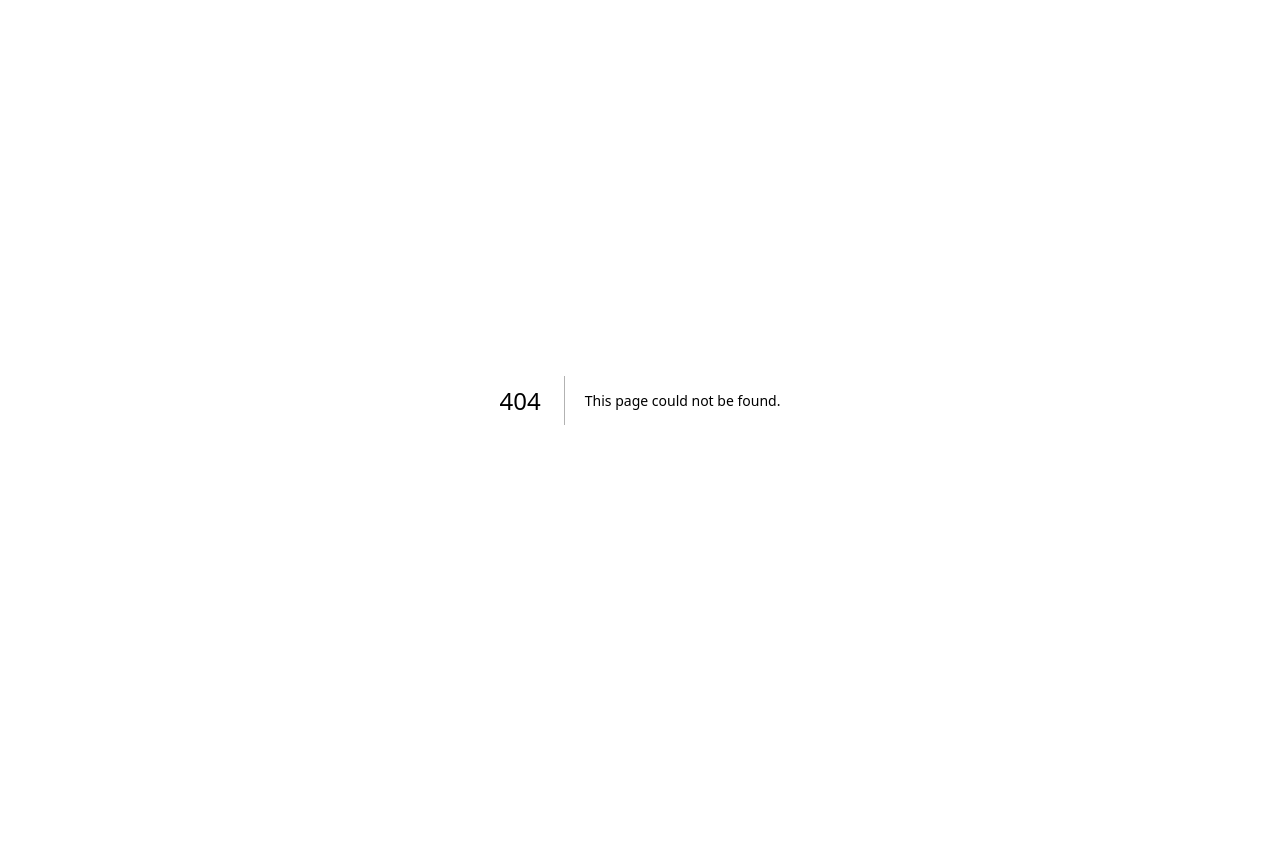
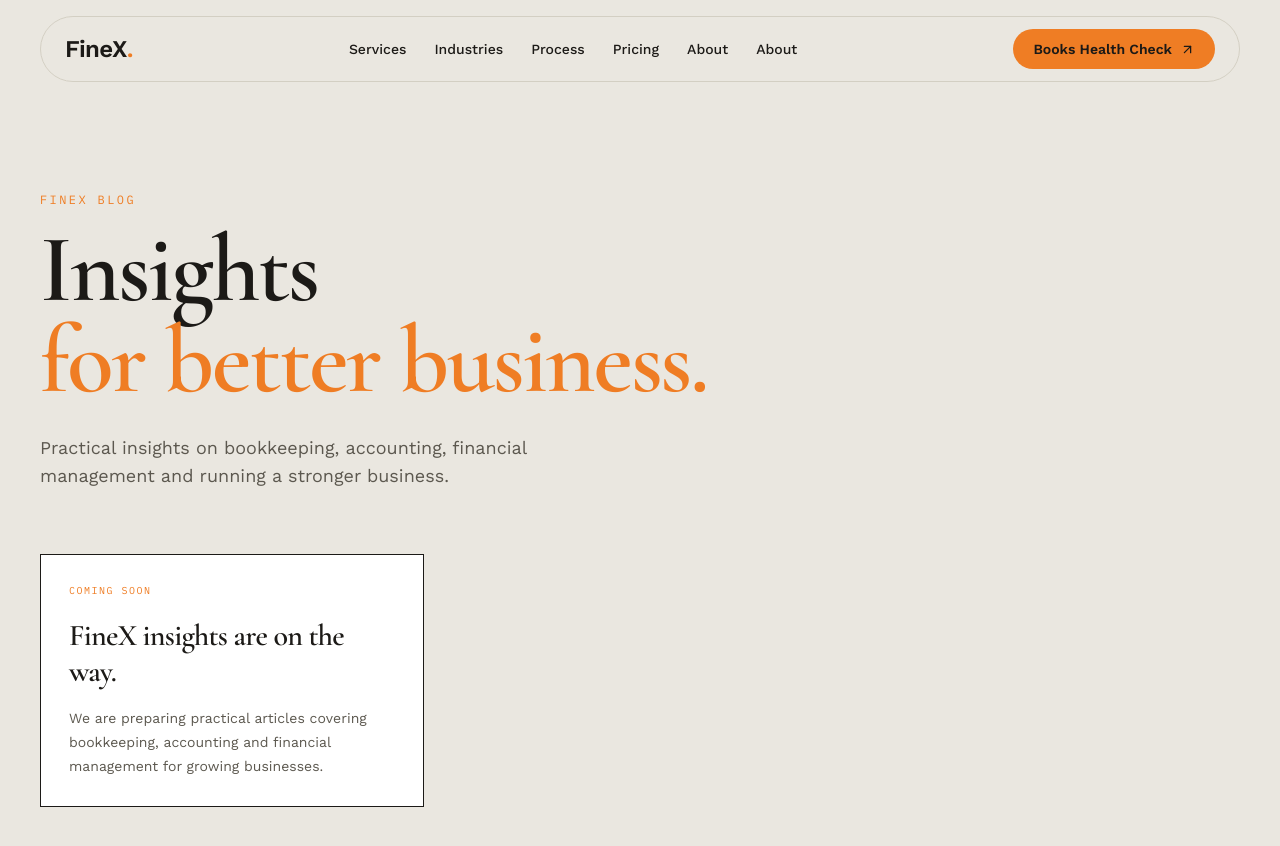
Before and after one commit to asasatha9494/finex-website, a Next.js app: page /blog in a window 1280 px wide. Before the commit this address had no page. Shown: the top 846 px of the page. Before the commit the page ends 800 px from the top, so only its background shows below. Built offline with nearby package versions, Linux system fonts and the light colour scheme.

Commit message:
add blog page and navigation

```diff
--- /dev/null
+++ b/app/blog/page.tsx
@@ -0,0 +1,51 @@
+import Navbar from "@/components/Navbar";
+
+export default function BlogPage() {
+  return (
+    <main className="min-h-screen bg-[#eae7e0] text-[#1c1a17]">
+      <Navbar />
+
+      <section className="px-6 pb-24 pt-40 md:pb-32 md:pt-48">
+        <div className="mx-auto max-w-[1200px]">
+
+          <div className="max-w-3xl">
+            <p className="finex-mono text-xs uppercase tracking-[0.2em] text-[#ef7d24]">
+              FineX Blog
+            </p>
+
+            <h1 className="finex-heading mt-4 text-6xl leading-[0.95] md:text-8xl">
+              Insights
+              <br />
+              <span className="text-[#ef7d24]">for better business.</span>
+            </h1>
+
+            <p className="finex-body mt-7 max-w-xl text-base leading-7 text-[#5c584f] md:text-lg">
+              Practical insights on bookkeeping, accounting, financial
+              management and running a stronger business.
+            </p>
+          </div>
+
+          <div className="mt-16 grid gap-6 md:grid-cols-2 lg:grid-cols-3">
+
+            <article className="border border-[#1c1a17] bg-white p-7">
+              <p className="finex-mono text-[10px] uppercase tracking-[0.15em] text-[#ef7d24]">
+                Coming Soon
+              </p>
+
+              <h2 className="finex-heading mt-5 text-3xl">
+                FineX insights are on the way.
+              </h2>
+
+              <p className="finex-body mt-4 text-sm leading-6 text-[#5c584f]">
+                We are preparing practical articles covering bookkeeping,
+                accounting and financial management for growing businesses.
+              </p>
+            </article>
+
+          </div>
+
+        </div>
+      </section>
+    </main>
+  );
+}
--- a/components/Navbar.tsx
+++ b/components/Navbar.tsx
@@ -8,6 +8,7 @@ const navItems = [
   { name: "Industries", href: "#industries" },
   { name: "Process", href: "#process" },
   { name: "Pricing", href: "#pricing" },
+  { name: "About", href: "#about" },
   { name: "About", href: "#about" },
 ];
 
```
